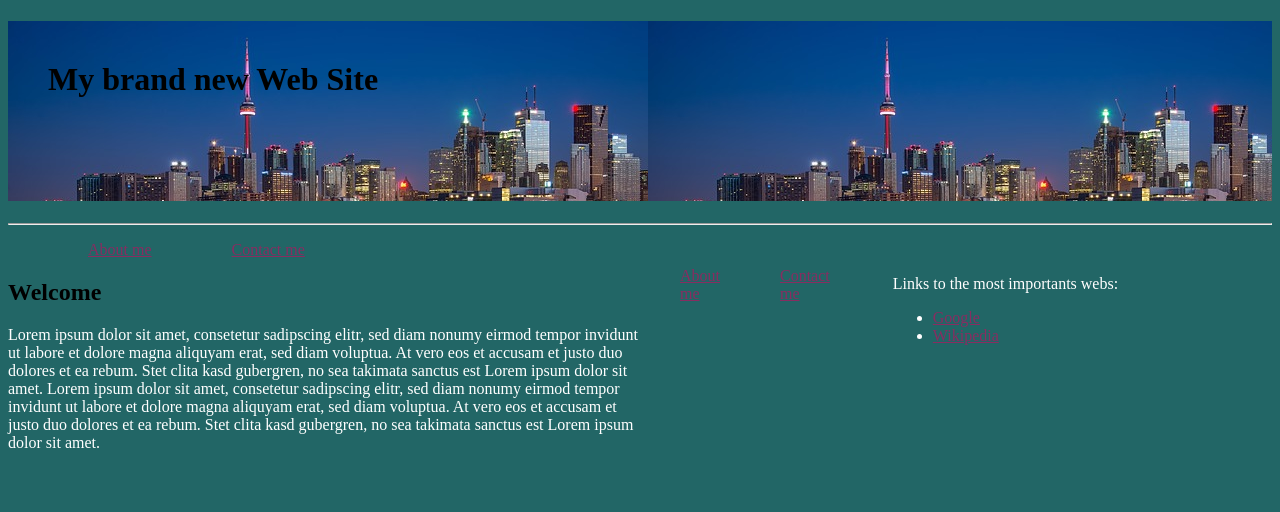
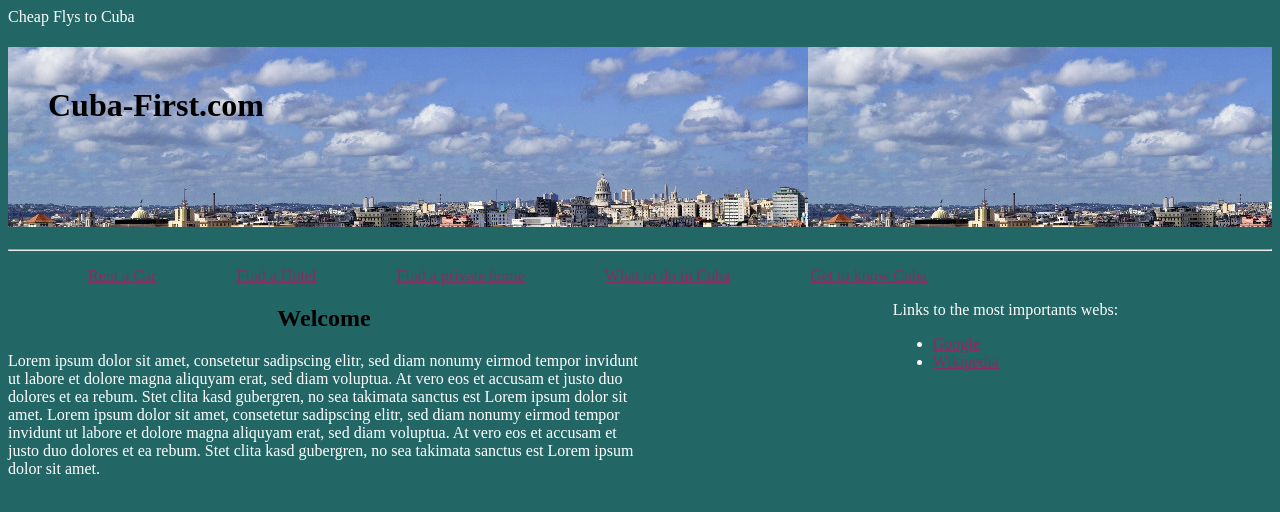
Before and after one commit to leovugee/git-intro-devugees, a plain HTML site: page Jose/index.html in a window 1280 px wide. Drawn offline with Linux system fonts and the light colour scheme; files whose address does not match are found by name.

Commit message:
Updating may Pages

```diff
--- a/Jose/index.html
+++ b/Jose/index.html
@@ -2,81 +2,38 @@
 <html xmlns="http://www.w3.org/1999/xhtml">
     <head>
         <meta http-equiv="Content-Type" content="text/html; charset=UTF-8" />
-        <style>
-            .image{
-                background-image: url("/Users/josearmandojacq/Desktop/git-intro-devugees/Jose/Fotos/1.jpg");
-                padding: 40px 40px 40px 40px;
-                height: 100px;
-            }
-            body{
-                background-color: #226666;
-                color: white;
-            }
-            a{
-                color: #882D61;
-            }
-            h1{
-                color: black;
-            }
-            nav li{
-                display: inline;
-                float: left;
-                margin-right: 40px;
-                margin-left: 40px;
-            }
-            nav{
-                height: 10px;
-            }
-            footer li{
-                display: inline;
-                float: left;
-                margin-right: 40px;
-                margin-left: 40px;
-                height: 40px;
-                width: 20px;
-
-            }
-            article{
-                float:left;
-                width: 50%;
-                height: 50px;
-                clear: left;
-
-            }
-            aside {
-                float:right;
-                width: 30%;
-                height: 50px;
-
-            }
-            footer{
-
-            }
-
-        </style>
-
-        <title>Jose's Website</title>
+        <link rel="stylesheet" href="style.css"
+        <title>Cheap Flys to Cuba</title>
     </head>
 
     <body>
         <header>
-            <h1 class="image">My brand new Web Site</h1>
+            <h1 class="image">Cuba-First.com</h1>
             <hr/>
         </header>
 
         <nav>
             <ul>
                 <li>
-                    <a href="/Users/josearmandojacq/Desktop/git-intro-devugees/Jose/about.html">About me</a>
+                    <a href="car_rental.html">Rent a Car</a>
                 </li>
                 <li>
-                    <a href="/Users/josearmandojacq/Desktop/git-intro-devugees/Jose/contact.html">Contact me</a>
+                    <a href="hotels.html">Find a Hotel</a>
+                </li>
+                <li>
+                    <a href="rental_hauses.html">Find a private home</a>
+                </li>
+                <li>
+                    <a href="activities.html">What to do in Cuba</a>
+                </li>
+                <li>
+                    <a href="cuba.html">Get to know Cuba</a>
                 </li>
             </ul>
         </nav>
 
         <article>
-            <h1>Welcome</h1>
+            <h1 align="center">Welcome</h1>
             <section>
                 <p>Lorem ipsum dolor sit amet, consetetur sadipscing elitr, sed diam nonumy eirmod tempor invidunt ut labore et dolore magna aliquyam erat, sed diam voluptua. At vero eos et accusam et justo duo dolores et ea rebum. Stet clita kasd gubergren, no sea takimata sanctus est Lorem ipsum dolor sit amet. Lorem ipsum dolor sit amet, consetetur sadipscing elitr, sed diam nonumy eirmod tempor invidunt ut labore et dolore magna aliquyam erat, sed diam voluptua. At vero eos et accusam et justo duo dolores et ea rebum. Stet clita kasd gubergren, no sea takimata sanctus est Lorem ipsum dolor sit amet.</p>
             </section>
@@ -94,7 +51,7 @@
             </ul>
         </aside>
 
-        <footer>
+        <!--<footer>
             <ul>
                 <li>
                     <a href="/Users/josearmandojacq/Desktop/git-intro-devugees/Jose/about.html">About me</a>
@@ -104,6 +61,6 @@
                 </li>
 
             </ul>
-        </footer>
+        </footer>-->
     </body>
 </html>
--- a/Jose/style.css
+++ b/Jose/style.css
@@ -0,0 +1,49 @@
+.image{
+	background-image: url("Fotos/cuba.jpg");
+	padding: 40px 40px 40px 40px;
+	height: 100px;
+}
+body{
+	background-color: #226666;
+	color: white;
+}
+a{
+	color: #882D61;
+}
+h1{
+	color: black;
+}
+nav li{
+	display: inline;
+	float: left;
+	margin-right: 40px;
+	margin-left: 40px;
+}
+nav{
+	height: 10px;
+}
+footer li{
+	display: inline;
+	float: left;
+	margin-right: 40px;
+	margin-left: 40px;
+	height: 40px;
+	width: 20px;
+
+}
+article{
+	float:left;
+	width: 50%;
+	height: 50px;
+	clear: left;
+
+}
+aside {
+	float:right;
+	width: 30%;
+	height: 50px;
+
+}
+footer{
+
+}
```
Also changed, not shown: Jose/activities.html (added, +10 -0 lines), Jose/car_rental.html (added, +10 -0 lines), Jose/cuba.html (added, +10 -0 lines), Jose/hotels.html (added, +10 -0 lines), Jose/Fotos/1.jpg (deleted), Jose/Fotos/cuba-squashed.jpg (added), Jose/Fotos/cuba.jpg (added).
